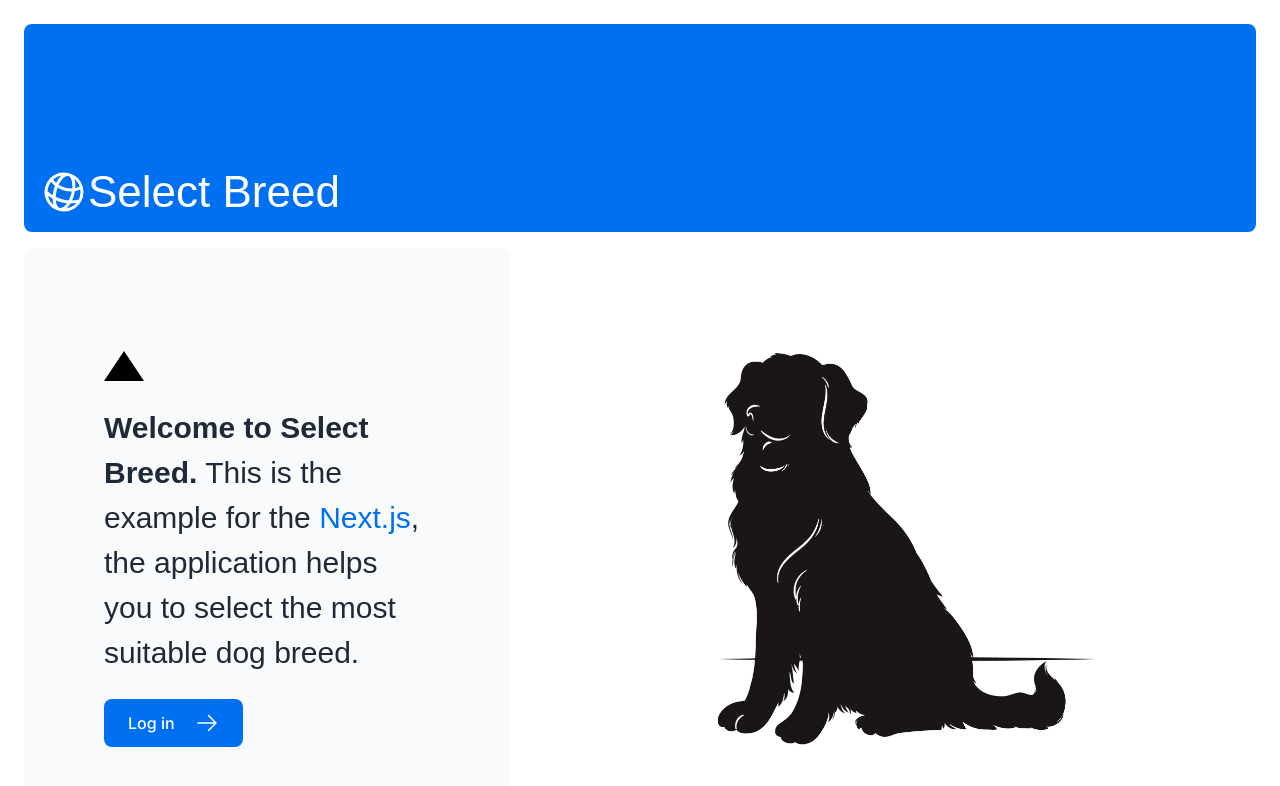
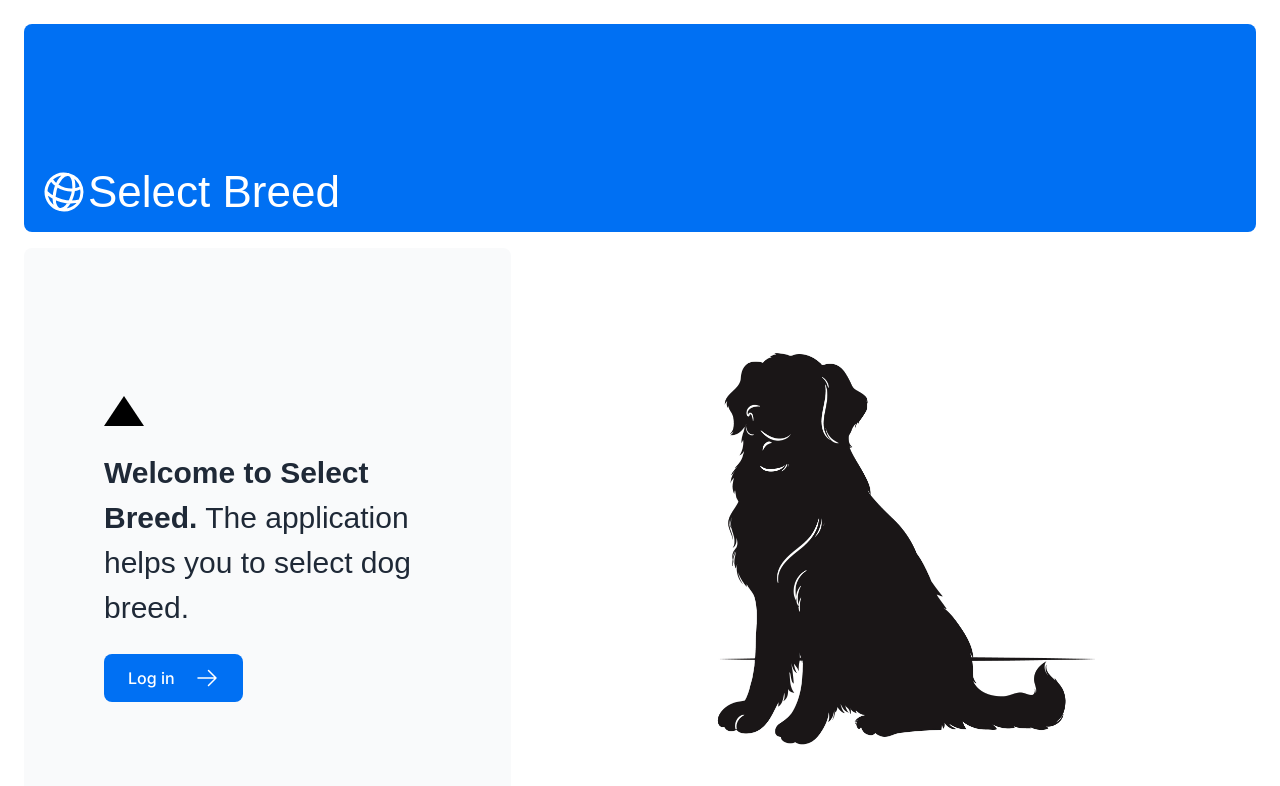
Before and after one commit to Dmitri9149/Learn-NEXT.JS-with-Postgres, a Next.js app: page / in a window 1280 px wide. Shown: the top 786 px of the page. Built offline with nearby package versions, Linux system fonts and the light colour scheme; a web font is replaced by a local one.

Commit message:
change the text at main page

```diff
--- a/app/page.tsx
+++ b/app/page.tsx
@@ -17,11 +17,7 @@ export default function Page() {
             className={styles.shape}
           />
             <p className={` ${lusitana.className} text-xl text-gray-800 md:text-3xl md:leading-normal`}>
-              <strong>Welcome to Select Breed.</strong> This is the example for the{' '}
-              <a href="https://nextjs.org" className="text-blue-500">
-                Next.js
-              </a>
-              , the application helps you to select the most suitable dog breed.
+              <strong>Welcome to Select Breed.</strong> The application helps you to select dog breed.
             </p>
             <Link
               href="/login"
```
